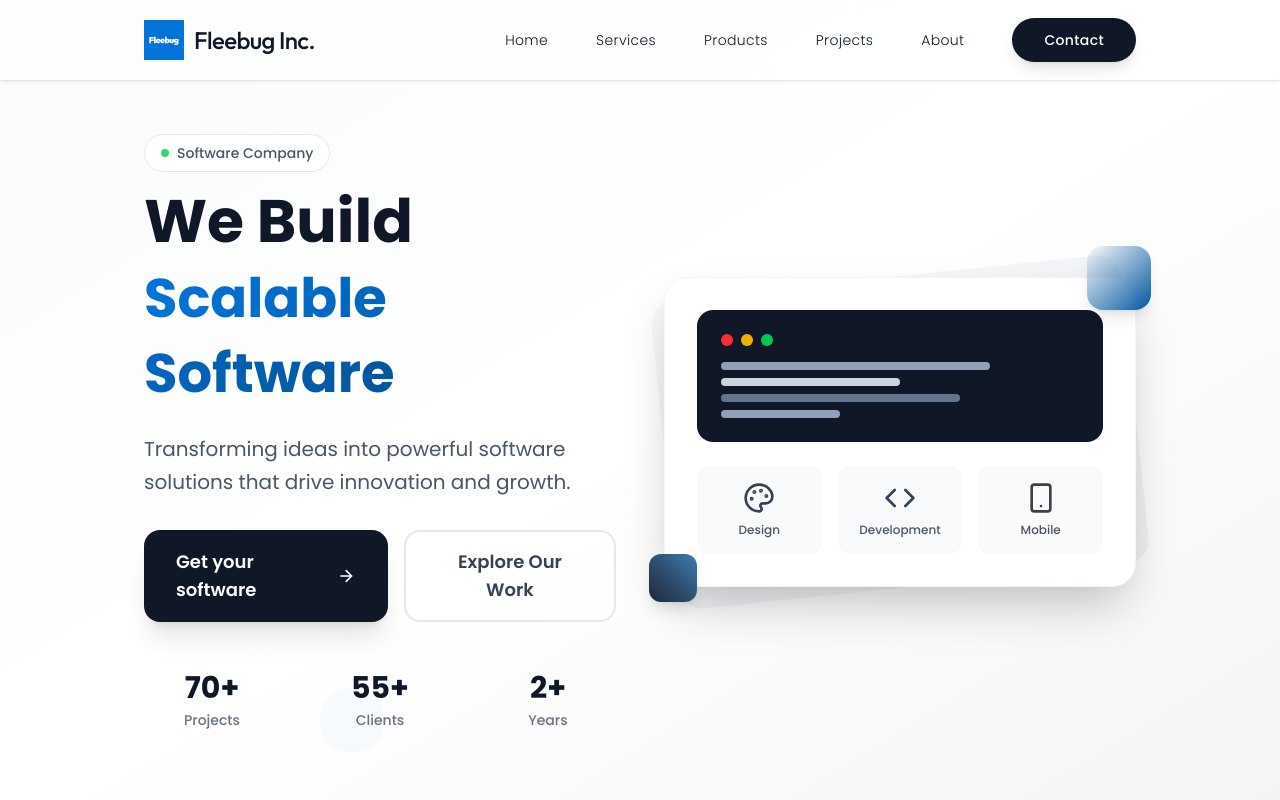
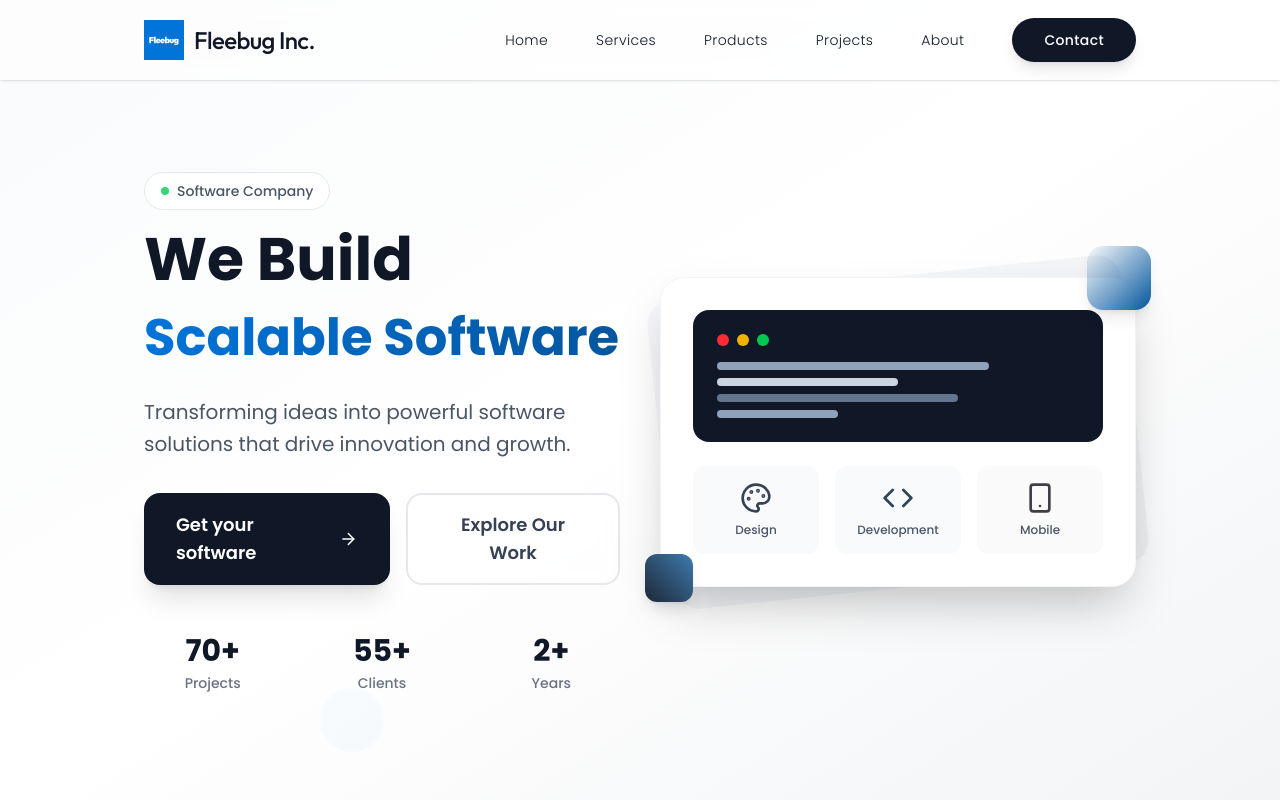
Before and after one commit to fleebug-global/fleebug-web, a Next.js app: page / in a window 1280 px wide. Shown: the top 800 px of the page. Built offline with nearby package versions, Linux system fonts and the light colour scheme.

Commit message:
Fix: line break betn Scalable Solutions

```diff
--- a/src/components/visitors/home/Hero.tsx
+++ b/src/components/visitors/home/Hero.tsx
@@ -15,7 +15,7 @@ const Hero = () => {
 
       <div className="component-px relative z-10 w-full">
         <div className="max-w-6xl mx-auto">
-          <div className="grid lg:grid-cols-2 gap-16 md:gap-12 items-center pt-16">
+          <div className="grid lg:grid-cols-2 gap-16 md:gap-10  items-center pt-16">
             {/* Left side - Content */}
             <div className="text-left">
               <div className="inline-flex items-center space-x-2 bg-white/80 backdrop-blur-sm px-4 py-2 rounded-full border border-gray-200 mb-3">
@@ -28,7 +28,7 @@ const Hero = () => {
               <h1 className="text-4xl sm:text-5xl md:text-6xl font-bold text-gray-900 mb-6 leading-tight">
                 We Build
                 <br />
-                <span className="md:text-[3.4rem] bg-gradient-to-r from-primary to-primary-dark bg-clip-text text-transparent">
+                <span className="md:text-[3.2rem] bg-gradient-to-r from-primary to-primary-dark bg-clip-text text-transparent">
                   {/* Digital Dreams */}
                   Scalable Software
                 </span>
```
